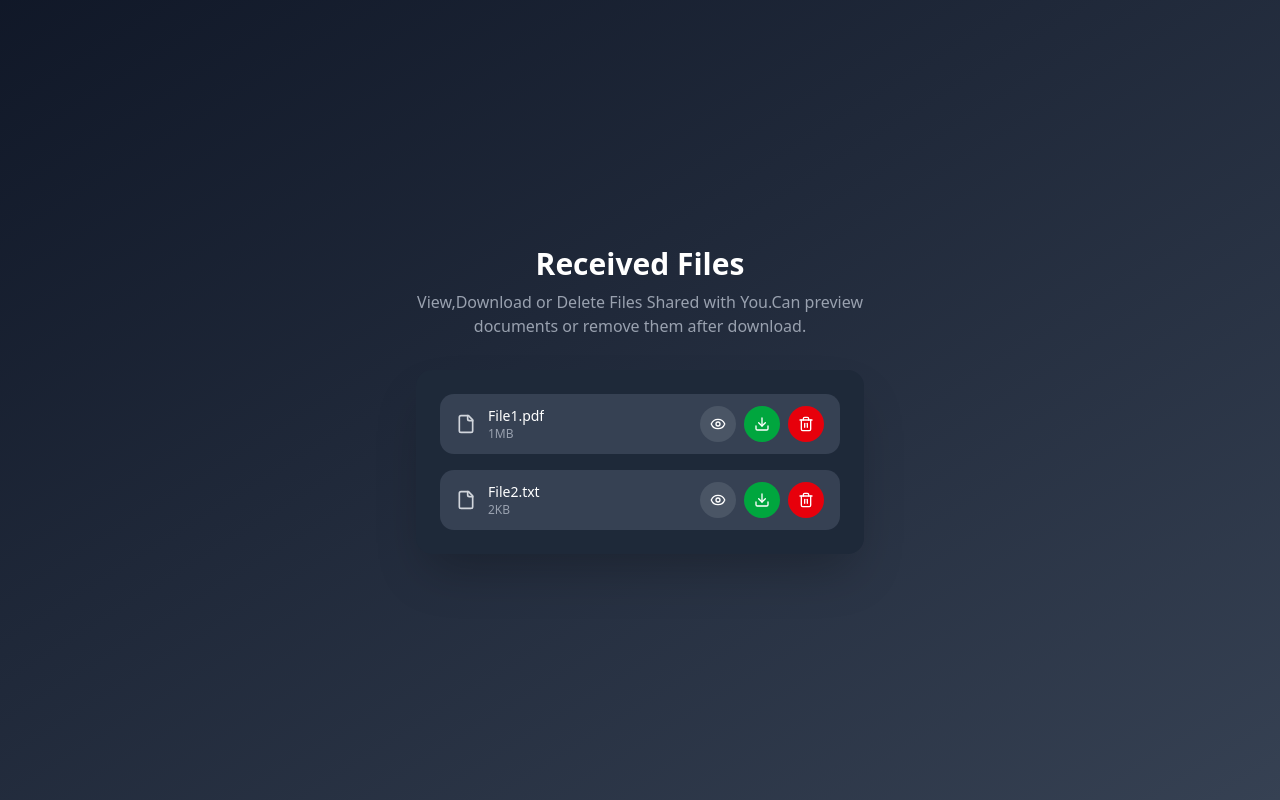
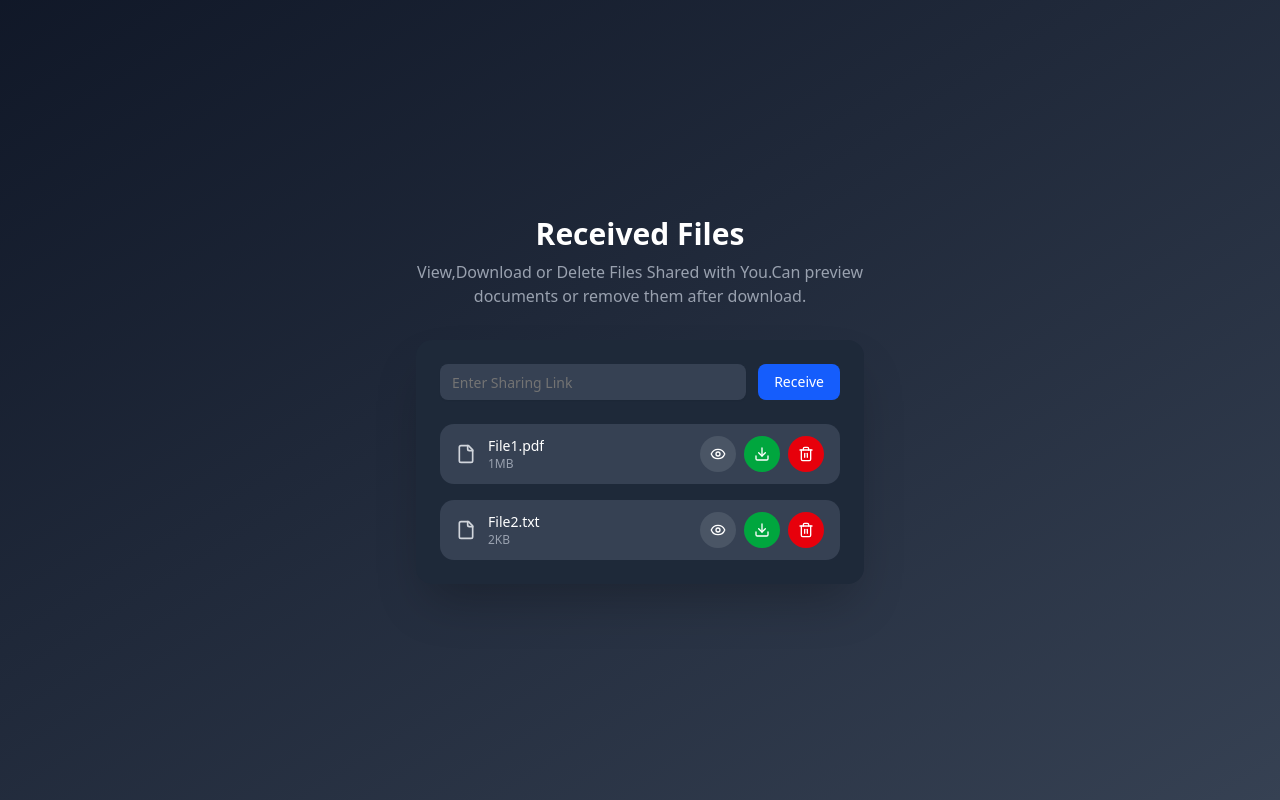
Before and after one commit to rohits-web03/cryptodrop, a React (Vite) app in the folder web/: page /share/receive in a window 1280 px wide. Built offline with nearby package versions, Linux system fonts and the light colour scheme.

Commit message:
Add a Receive Button For Sharing Link In the FileReceive

```diff
--- a/web/src/components/FileReceive.tsx
+++ b/web/src/components/FileReceive.tsx
@@ -1,4 +1,5 @@
 import { Button } from '@/components/ui/button';
+import { Input } from '@/components/ui/input';
 import { Download, Eye, File, Trash2 } from 'lucide-react';
 import React from 'react';
 import { useState } from 'react';
@@ -8,6 +9,7 @@ const FileReceive: React.FC = () => {
 		{ name: 'File1.pdf', size: '1MB' },
 		{ name: 'File2.txt', size: '2KB' },
 	]);
+	const [sharingLink, setSharingLink] = useState('');
 	const handleDownload = (fileName: string) => {
 		alert(`Downloading ${fileName}...`);
 	};
@@ -28,6 +30,21 @@ const FileReceive: React.FC = () => {
 			</header>
 
 			<div className="bg-gray-800 p-6 rounded-2xl shadow-2xl w-full max-w-md text-center">
+				<div className="mb-6 flex items-center gap-3">
+					<Input
+						type="text"
+						placeholder="Enter Sharing Link"
+						value={sharingLink}
+						onChange={(e) => setSharingLink(e.target.value)}
+						className="bg-gray-700 text-white border-none placeholder-gray-400 flex-1"
+					/>
+					<Button
+						className="bg-blue-600 hover:bg-blue-500 text-white cursor-pointer"
+						onClick={() => alert(`Fetching files from:${sharingLink}`)}
+					>
+						Receive
+					</Button>
+				</div>
 				{receivedFiles.length === 0 ? (
 					<p className="text-gray-400 italic">No Files Received Yet.</p>
 				) : (
```
